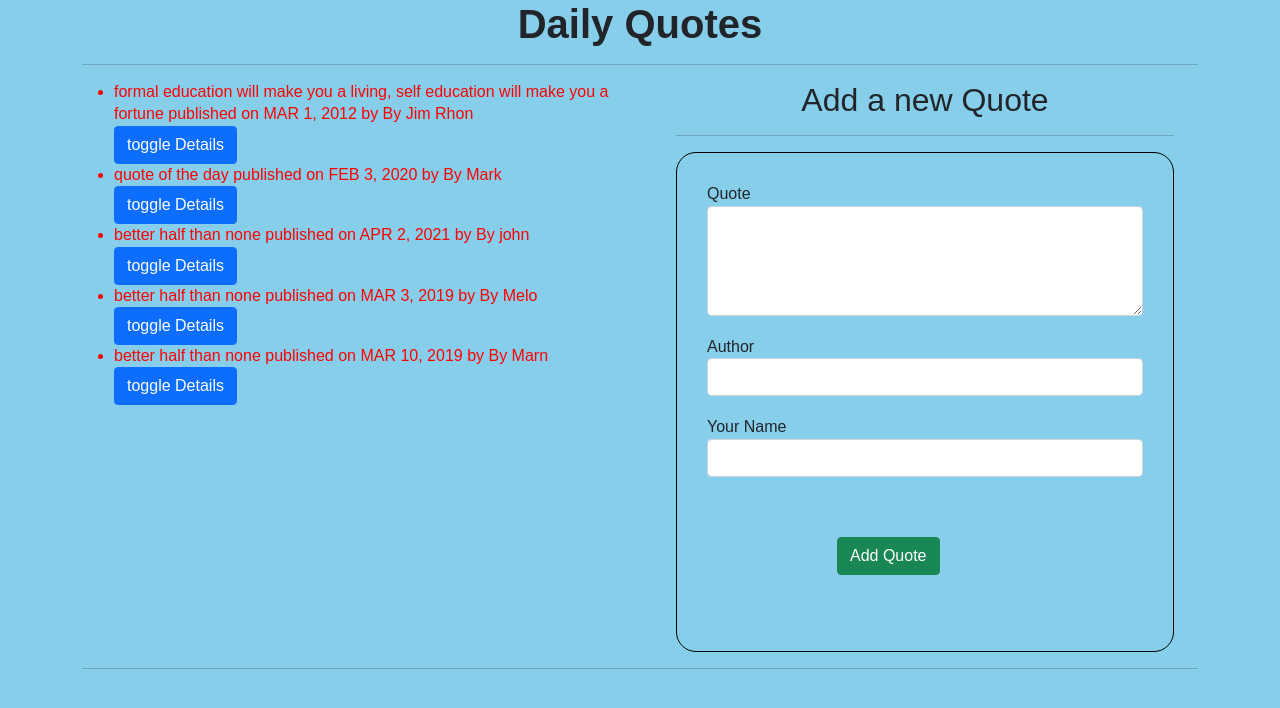
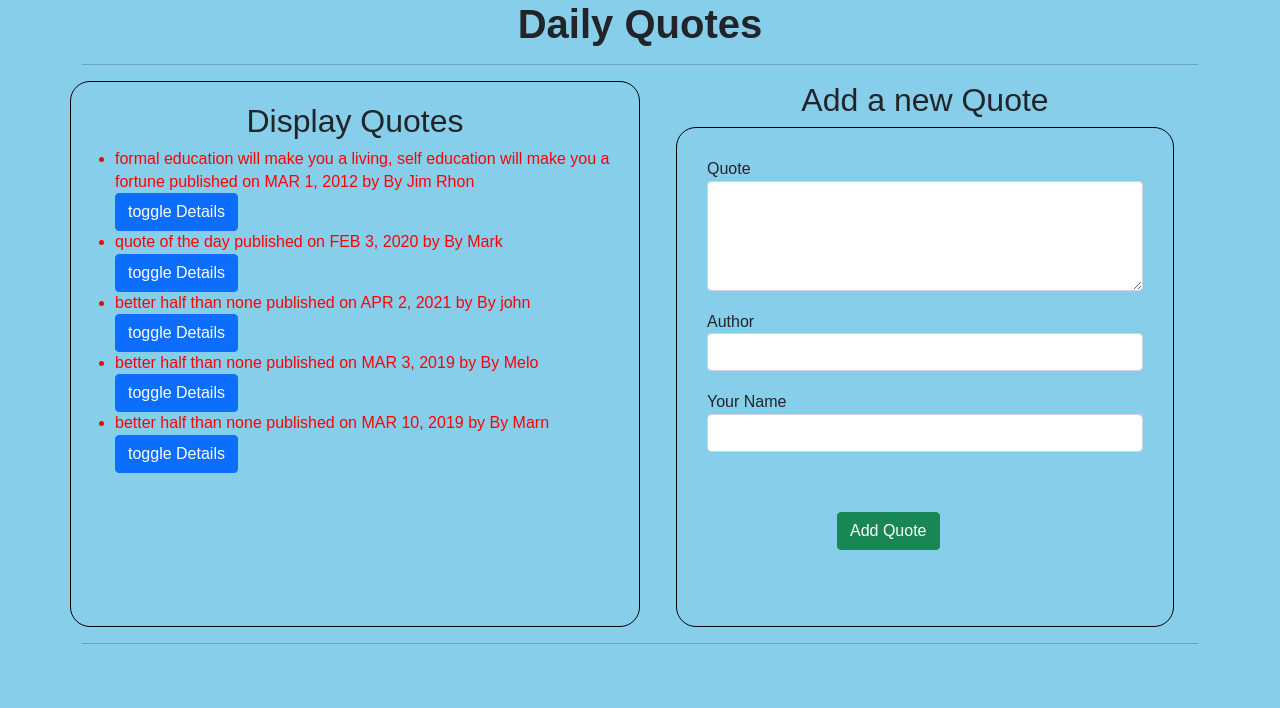
Before and after one commit to melodytowett/Quotes, an Angular app in the folder quotes/: page / in a window 1280 px wide. Shown: the top 708 px of the page. Built offline with nearby package versions, Linux system fonts and the light colour scheme.

Commit message:
style the goal component

```diff
--- a/quotes/src/app/quote-form/quote-form.component.html
+++ b/quotes/src/app/quote-form/quote-form.component.html
@@ -1,6 +1,6 @@
 <div class="container-fluid">
     <h2 class="text-center">Add a new Quote</h2>
-    <hr>
+
     <form (ngSubmit)= 'submitQuote()' #quoteForm = 'ngForm'>
         <div class="form-group">
 
--- a/quotes/src/app/quote/quote.component.css
+++ b/quotes/src/app/quote/quote.component.css
@@ -0,0 +1,3 @@
+/* h4{
+    text-align: center;
+} */
--- a/quotes/src/app/quote/quote.component.html
+++ b/quotes/src/app/quote/quote.component.html
@@ -4,7 +4,8 @@
     <!-- <h3>Quotes</h3>
     <hr> -->
     <div class="row">
-        <div class="col-md-6">
+        <div class="col-md-6" id="quote">
+            <h2>Display Quotes</h2>
             <ul>
                 <div *ngFor='let quote of quotes;let i=index'>
                     <li>{{quote.name}} published on {{quote.completeDate|date|uppercase}} by {{quote.author}} </li>
--- a/quotes/src/app/quote/quote.component.ts
+++ b/quotes/src/app/quote/quote.component.ts
@@ -7,7 +7,8 @@ import { style } from '@angular/animations';
   selector: 'app-quote',
   templateUrl: './quote.component.html',
   //styleUrls: ['./quote.component.css']
-  styles:['li{color:red}']
+  styles:['li{color:red}','h2{ text-align:center }',
+           '#quote{border:1px solid black; padding-top:20px; border-radius:20px}']
 })
 export class QuoteComponent implements OnInit {
   quotes:Quotes[]=[
@@ -24,7 +25,7 @@ export class QuoteComponent implements OnInit {
     quote.completeDate = new Date(quote.completeDate)
     this.quotes.push(quote)
   }
-  deleteQuote(isComplete,index){
+  deleteQuote(isComplete,index:any){
     if(isComplete){
       let toDelete = confirm('delete Goal')
       if(toDelete){
```
